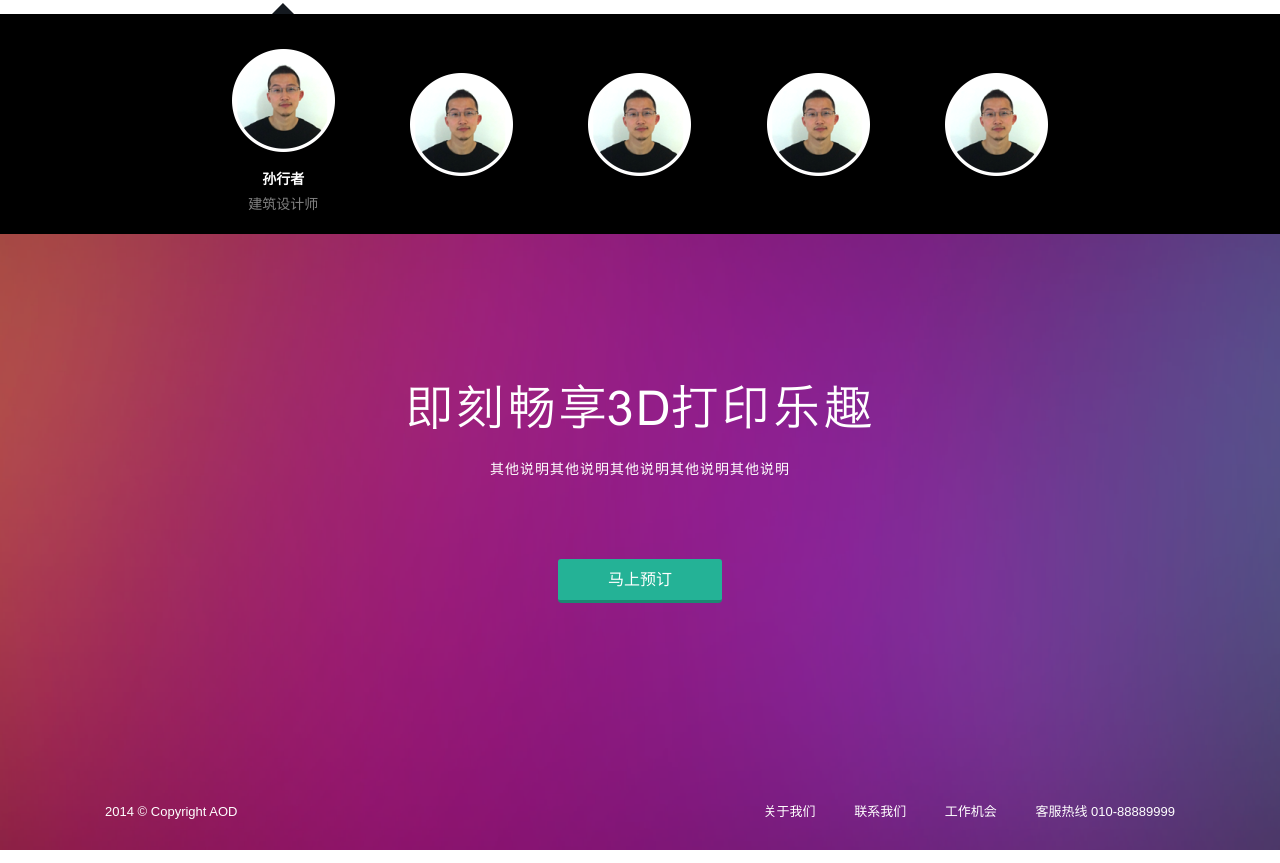
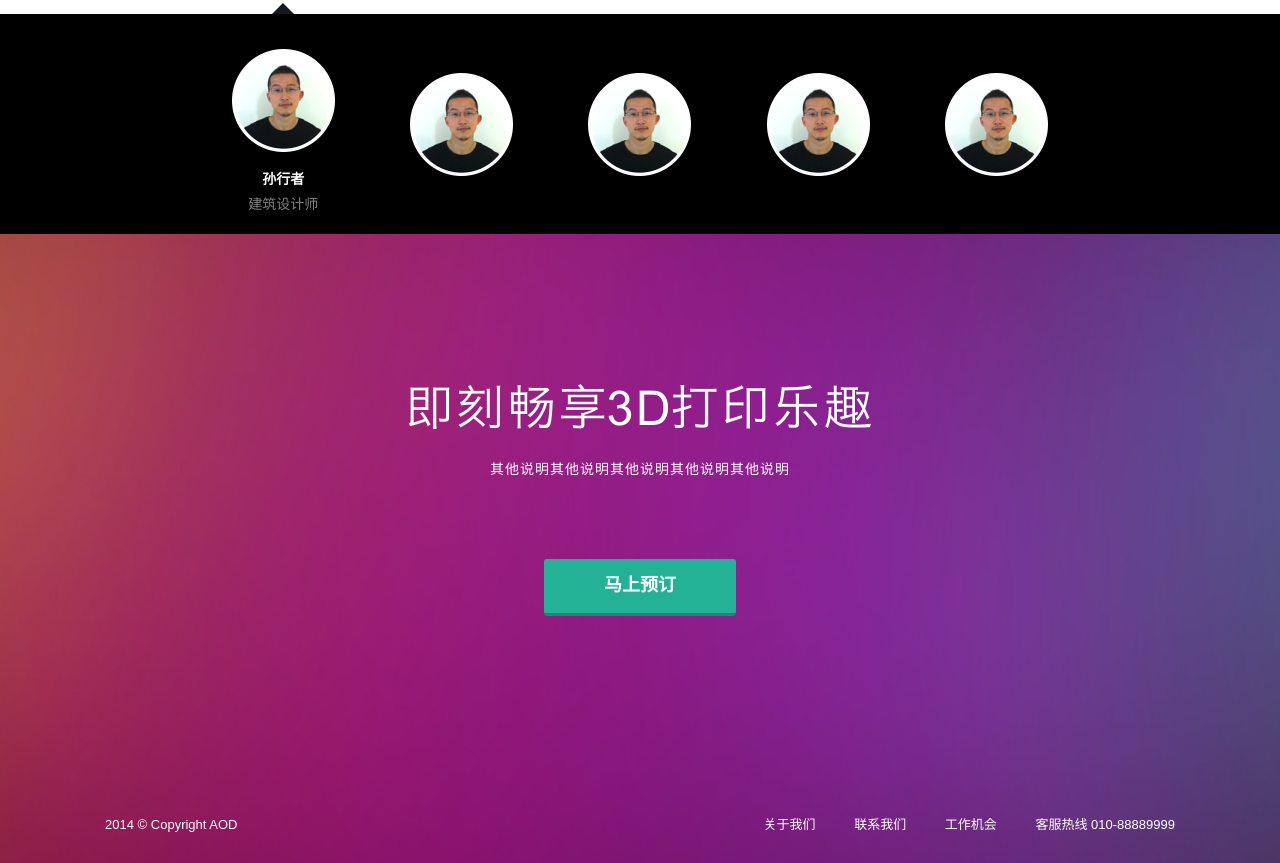
Before and after one commit to hustlzp/aod, a website: page index.html in a window 1280 px wide. Shown: the part 2408-3271 px from the top of the page. Drawn offline with Linux system fonts and the light colour scheme.

Commit message:
enlarge btn-order

```diff
--- a/static/style/page.less
+++ b/static/style/page.less
@@ -379,8 +379,7 @@ body {
 
   .btn-order {
     color: #ffffff;
-    padding-left: 50px;
-    padding-right: 50px;
+    padding: 15px 60px;
     margin-bottom: 200px;
     background-color: #24B296;
     border-color: darken(#24B296, 10%);
@@ -389,7 +388,8 @@ body {
     border-top-right-radius: 3px;
     border-bottom-left-radius: 4px;
     border-bottom-right-radius: 4px;
-    font-size: 16px;
+    font-size: 18px;
+    font-weight: bold;
     -webkit-transition: all 0.1s linear;
     transition: all 0.1s linear;
 
```
Also changed, not shown: static/style/page.css.
